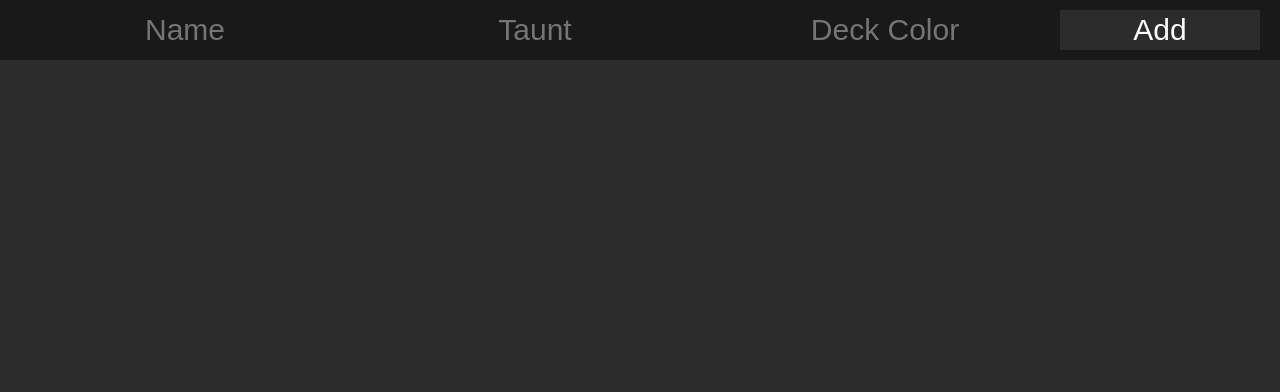
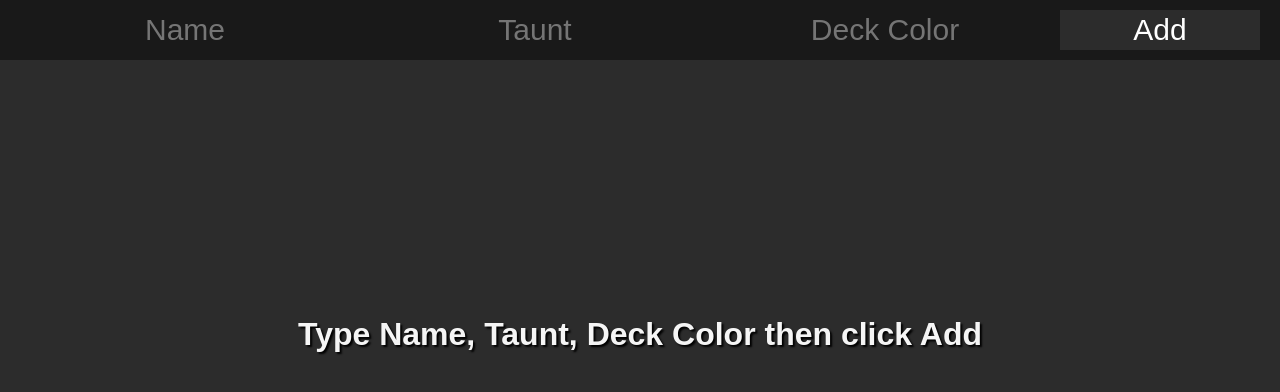
Before and after one commit to SamSwudge/MagicLifeCounter, a plain HTML site: page index.html in a window 1280 px wide. Drawn offline with nearby package versions, Linux system fonts and the light colour scheme.

Commit message:
Added intro text
Added intro text for guidance.

```diff
--- a/index.html
+++ b/index.html
@@ -22,6 +22,8 @@
 				<input id="colorInput" type="text" name="player_color" placeholder="Deck Color">
 				<button id="addPlayerButton">Add</button>
 		  </div>
-		  <div id="container"></div>
+		  <div id="container">
+			  <h1 id="intro">Type Name, Taunt, Deck Color then click Add</h1>
+		  </div>
 	</div>
 </body>
--- a/main.js
+++ b/main.js
@@ -37,10 +37,7 @@ class Player
 				var pageObj = document.getElementById(id);
 				pageObj.style.backgroundColor = deck_color[i];
 				this.deck_color = deck_color[i];
-				if(deck_color[i] === "#fff3b2")
-				{
-					pageObj.style.color = "black";
-				}
+
 			}
 		}
 	}
@@ -88,6 +85,7 @@ function addPlayer(column_id, player_object)
 
 $(document).ready(function()
 {
+	document.getElementById('playerNameInput').focus;
 	$('#addPlayerButton').click(function (e) {
 		var playerNameInput = $('#playerNameInput').val();
 		var tauntInput = $('#playerTauntInput').val();
@@ -101,6 +99,9 @@ $(document).ready(function()
 		playerNameInput = $('#playerNameInput').val("");
 		tauntInput = $('#playerTauntInput').val("");
 		colorInput = $('#colorInput').val("");
+
+		// Remove intro text.
+		$("#intro").remove();
 	});
 });
 
--- a/style.css
+++ b/style.css
@@ -85,3 +85,9 @@ input {
   margin-top: 25px;
   background-color: #a52b5a;
 }
+
+#intro{
+  margin-top: 20%;
+  text-align: center;
+  text-shadow: 2px 2px 2px #000000;
+}
```
